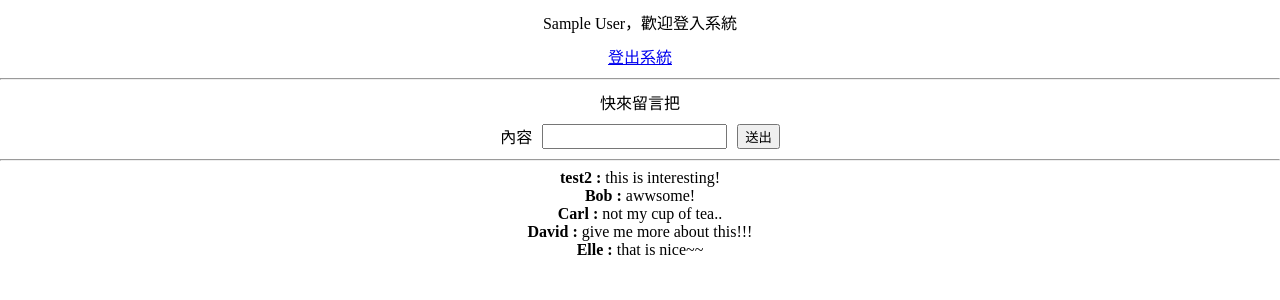
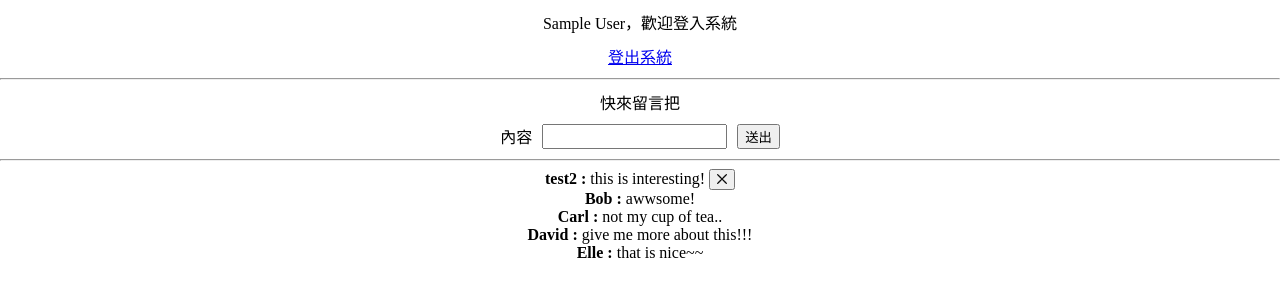
Before and after one commit to KJeiii/WeHelp-Stage-1, a Flask app: page /member in a window 1280 px wide. Shown: the part 49-349 px from the top of the page. Run offline with Flask 3, Linux system fonts and the light colour scheme; the visitor is signed in with stand-in values (Sample User, id 1); data comes from the database, SQL or seed files in the repository.

Commit message:
add delete button

```diff
--- a/Week-6/static/style.css
+++ b/Week-6/static/style.css
@@ -54,3 +54,12 @@ a {
 .comment-subdiv {
     text-align: center;
 }
+/*
+.delete-btn {
+    border: none;
+    color: white;
+} */
+
+.delete-img {
+    width: 10px;
+}
--- a/Week-6/templates/member.html
+++ b/Week-6/templates/member.html
@@ -22,6 +22,10 @@
 
 {% block buttom %}
     {% for data in comments %}
-    <div class="comment-subdiv"><strong>{{ data[1] }} : </strong> {{ data[2] }}</div>
+        {% if data[0] == id %}
+            <div class="comment-subdiv"><strong>{{ data[1] }} : </strong> {{ data[2] }} <button class="delete-btn"><img src="../static/delete-img.png" alt="delete-img" class="delete-img"></button></div>
+        {% else %}
+            <div class="comment-subdiv"><strong>{{ data[1] }} : </strong> {{ data[2] }}</div>
+        {% endif %}
     {% endfor %}
 {% endblock %}
```
Also changed, not shown: Week-6/static/delete-img.png (added).
